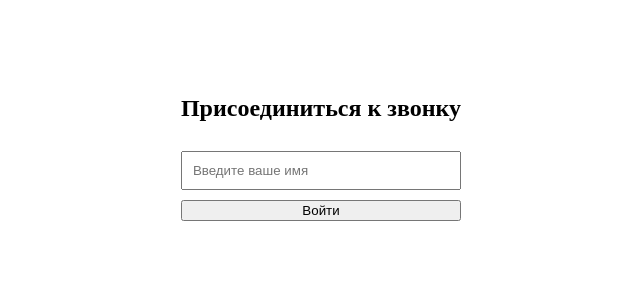
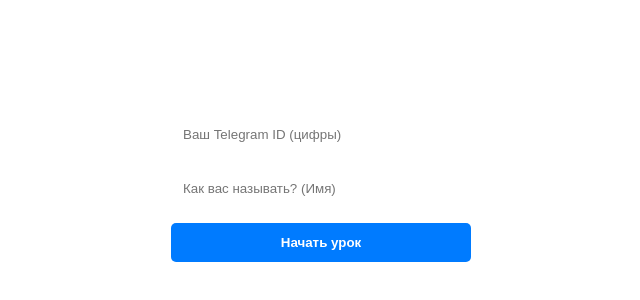
Before and after one commit to AlexandrSergeevichKovalenko/MY_3_BOT, a React (Vite) app in the folder frontend/: page / in a window 1280 px wide. Shown: the part 260-560 px from the top of the page, without its empty margins (319-959 px from the left). Built offline with nearby package versions, Linux system fonts and the light colour scheme.

Commit message:
Fix: call backend /api/token endpoint

```diff
--- a/frontend/src/App.jsx
+++ b/frontend/src/App.jsx
@@ -6,14 +6,22 @@ const livekitUrl = "wss://implemrntingvoicetobot-vhsnc86g.livekit.cloud";
 
 function App() {
   // Состояние для хранения токена доступа. Изначально его нет.
+  // Мы говорим React'у: "Создай ячейку памяти. Изначально положи туда null (пустоту)".
+  // Когда мы захотим обновить эту ячейку, мы будем использовать функцию setToken.
+  // Каждый раз, когда мы вызываем setToken с новым значением, React "замечает" это изменение
+  // и перерисовывает компонент App с новым значением token.
+  // Аналогично: const [username, setUsername] = useState(''); — создали память для имени пользователя, изначально пустая строка.
+  // Итог: useState — это способ "создать память" внутри функционального компонента React.
   const [token, setToken] = useState(null);
+
+  const [telegramID, setTelegramID] = useState('');
   const [username, setUsername] = useState('');
 
   // Эта функция будет запрашивать токен с вашего бэкенда
   const handleConnect = async (e) => {
     e.preventDefault(); // Предотвращаем перезагрузку страницы при отправке формы
-
-    if (!username) {
+    // Простая валидация: проверяем, что имя пользователя введено
+    if (!telegramID || !username) {
       alert('Пожалуйста, введите ваше имя');
       return;
     }
@@ -33,7 +41,18 @@ function App() {
       // Он заглядывает в свой список и видит: "Ага, за
       // кабинет /token отвечает функция get_token".
       // Он "направляет" этот запрос на выполнение в функцию get_token.
-      const response = await fetch(`/api/token?username=${encodeURIComponent(username)}`);
+      // Функция get_token выполняется, генерирует токен и возвращает его обратно
+      // "администратору" (Flask), который в свою очередь отправляет этот токен
+      // обратно фронтенду как ответ на запрос fetch.
+      // Таким образом, "эндпоинт" — это просто адрес, по которому фронтенд
+      // может обратиться к определенной функции на бэкенде.
+      // В нашем случае этот адрес — /token, а функция — get_token.
+      // Вот так фронтенд и бэкенд "общаются" друг с другом через эти эндпоинты.
+      const API_BASE_URL = "https://backendwebbackendserverpy-production.up.railway.app";
+
+      const response = await fetch(
+        `${API_BASE_URL}/api/token?user_id=${encodeURIComponent(telegramID)}&username=${encodeURIComponent(username)}`
+      );
 
       if (!response.ok) {
         const errorText = await response.text();
@@ -52,25 +71,61 @@ function App() {
   };
 
   // Если токена еще нет, показываем форму для входа
-  if (!token) {
+  // <form>: Это HTML-тег для сбора данных. Его особенность: он умеет реагировать на нажатие клавиши Enter на клавиатуре.
+  // Когда пользователь нажимает Enter, форма автоматически вызывает функцию, указанную в onSubmit.
+  // В нашем случае это handleConnect.
+  // Таким образом, пользователь может либо нажать кнопку "Войти",
+  // либо просто нажать Enter после ввода имени, и форма все равно сработает.
+  // onSubmit — это событие "Отправка формы" (когда нажали кнопку submit или Enter).
+  // e.preventDefault() внутри handleConnect предотвращает стандартное поведение формы — перезагрузку страницы.
+  // {handleConnect} — мы говорим: "Когда случится отправка, НЕ перезагружай страницу (как делают старые сайты), а запусти нашу функцию handleConnect".
+  // <h2>: Header 2. Заголовок второго уровня (жирный, крупный текст). Просто надпись.
+  // Поле ввода <input> (Связь с памятью):
+  // Это самая сложная концепция React, называется "Управляемый компонент" (Controlled Component).
+  // Идея в том, что значение поля ввода (input) "связывается" с состоянием React (переменная username).
+  // Когда пользователь вводит текст, срабатывает событие onChange.
+  // Мы ловим это событие и вызываем setUsername с новым значением e.target.value.
+  // Это обновляет состояние username в React.
+  // Поскольку состояние изменилось, React перерисовывает компонент App,
+  // и новое значение username снова "попадает" в поле ввода через атрибут value={username}.
+  // Таким образом, поле ввода всегда "отражает" текущее состояние username.
+  // Итог: Поле ввода и состояние username "связаны" друг с другом.
+  // Любое изменение в поле ввода обновляет состояние,
+  // а любое изменение состояния обновляет отображаемое значение в поле ввода.
+  // Это позволяет нам точно контролировать, что находится в поле ввода в любой момент времени.
+  // Кнопка <button type="submit">: Кнопка для отправки формы. При нажатии запускается событие onSubmit формы, вызывая handleConnect.
+if (!token) {
     return (
       <div data-lk-theme="default" style={{ display: 'flex', justifyContent: 'center', alignItems: 'center', height: '100vh' }}>
-        <form onSubmit={handleConnect} style={{ display: 'flex', flexDirection: 'column', gap: '10px' }}>
-          <h2>Присоединиться к звонку</h2>
+        <form onSubmit={handleConnect} style={{ display: 'flex', flexDirection: 'column', gap: '15px', width: '300px' }}>
+          <h2 style={{ textAlign: 'center', color: 'white' }}>Вход в урок</h2>
+
+          {/* ПОЛЕ 1: Telegram ID */}
           <input
             type="text"
-            placeholder="Введите ваше имя"
+            placeholder="Ваш Telegram ID (цифры)"
+            value={telegramID}
+            onChange={(e) => setTelegramID(e.target.value)}
+            style={{ padding: '12px', borderRadius: '5px', border: 'none' }}
+          />
+
+          {/* ПОЛЕ 2: Имя */}
+          <input
+            type="text"
+            placeholder="Как вас называть? (Имя)"
             value={username}
             onChange={(e) => setUsername(e.target.value)}
-            style={{ padding: '10px' }}
+            style={{ padding: '12px', borderRadius: '5px', border: 'none' }}
           />
-          <button type="submit">Войти</button>
+
+          <button type="submit" style={{ padding: '12px', cursor: 'pointer', backgroundColor: '#007bff', color: 'white', border: 'none', borderRadius: '5px', fontWeight: 'bold' }}>
+            Начать урок
+          </button>
         </form>
       </div>
     );
   }
 
-  // Если токен есть, отображаем комнату LiveKit
   return (
     <LiveKitRoom
       serverUrl={livekitUrl}
```
